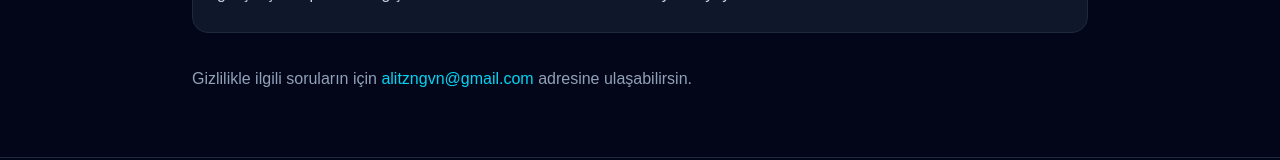
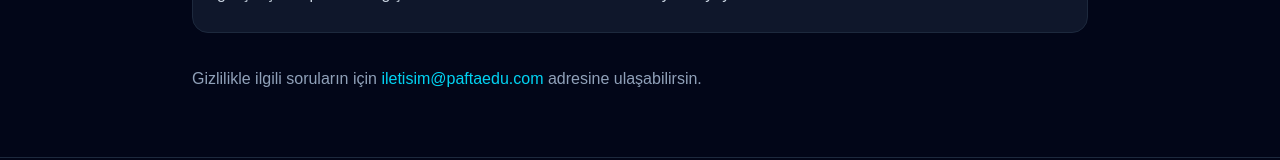
Before and after one commit to ali-tzn/pafta, a Next.js app: page /privacy in a window 1280 px wide. Shown: the part 1425-1585 px from the top of the page. Built offline with nearby package versions, Linux system fonts and the light colour scheme; no server answers.

Commit message:
Update contact email

```diff
--- a/app/contact/page.tsx
+++ b/app/contact/page.tsx
@@ -9,7 +9,7 @@ export const metadata: Metadata = {
   },
 };
 
-const contactEmail = "alitzngvn@gmail.com";
+const contactEmail = "iletisim@paftaedu.com";
 
 export default function ContactPage() {
   return (
--- a/app/privacy/page.tsx
+++ b/app/privacy/page.tsx
@@ -73,10 +73,10 @@ export default function PrivacyPage() {
         <p className="mt-8 leading-7 text-slate-400">
           Gizlilikle ilgili soruların için{" "}
           <a
-            href="mailto:alitzngvn@gmail.com"
+            href="mailto:iletisim@paftaedu.com"
             className="text-cyan-400 hover:text-cyan-300"
           >
-            alitzngvn@gmail.com
+            iletisim@paftaedu.com
           </a>{" "}
           adresine ulaşabilirsin.
         </p>
```
